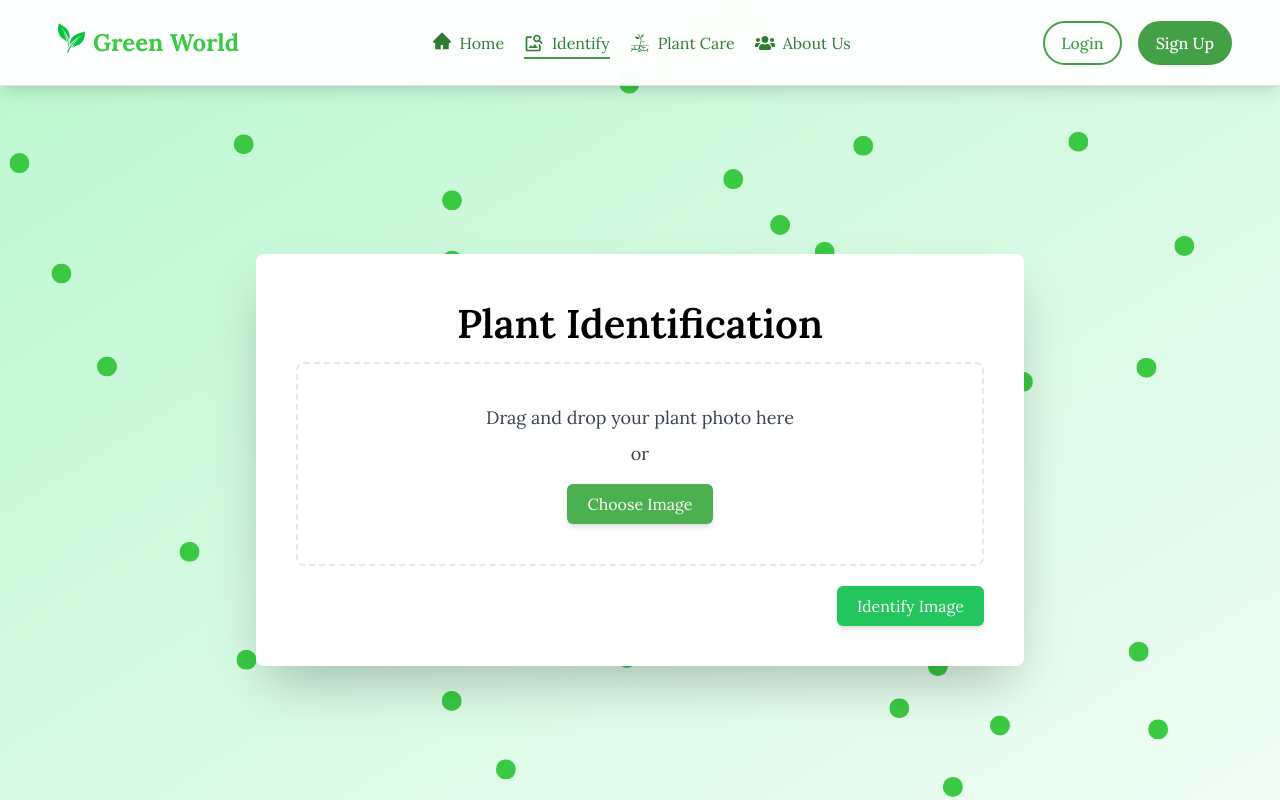
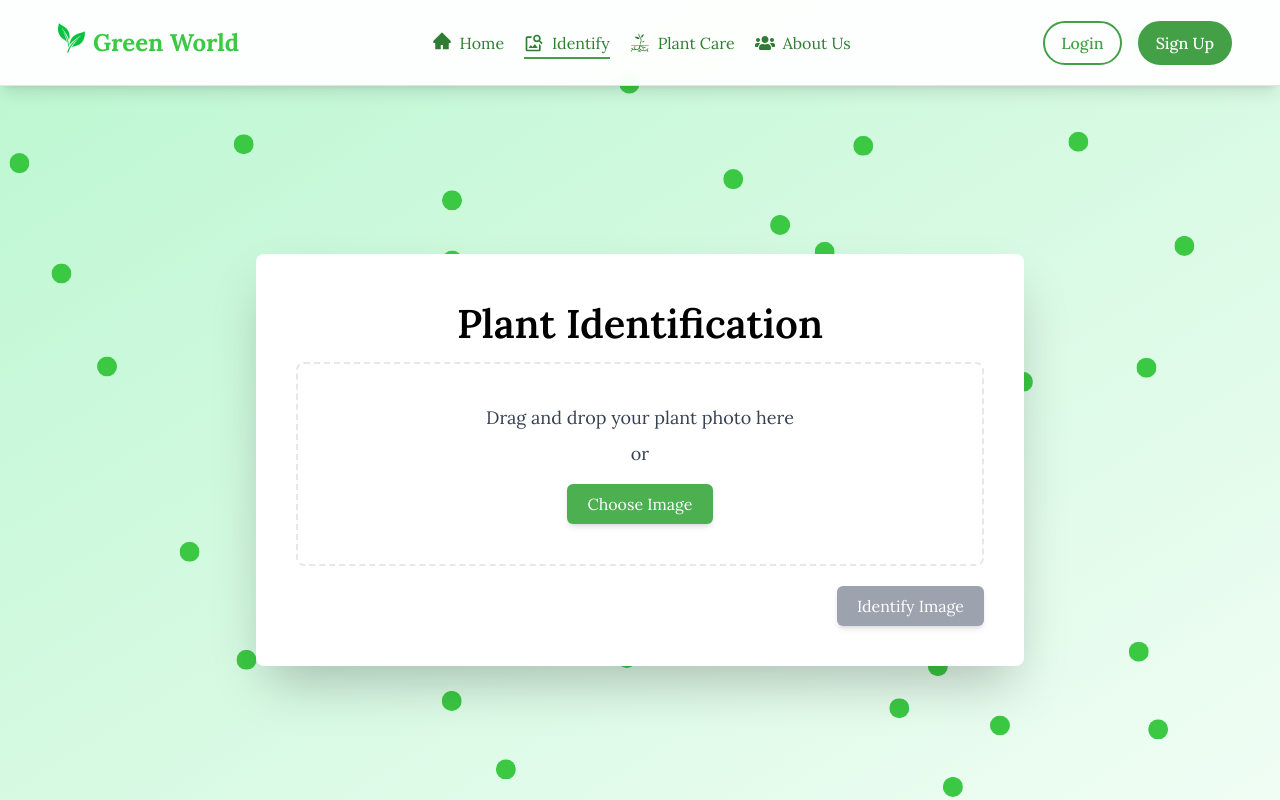
Before and after one commit to Green-World-Project/green-world-web, a React (Vite) app: page /identify in a window 1280 px wide. Built offline with nearby package versions, Linux system fonts and the light colour scheme.

Commit message:
feat: add IdentifiedPlantCard in nested conditional rendering

```diff
--- a/src/pages/Identifiy/components/UploadPlant.tsx
+++ b/src/pages/Identifiy/components/UploadPlant.tsx
@@ -4,6 +4,9 @@ import axios from "axios";
 import { identify } from "../../../constants/END_POINTS";
 import { StoreContext } from "../../../context/StoreContext";
 import { IoClose } from "react-icons/io5";
+import IdentifiedPlantCard from "../../../shared/IdentifiedPlantCard";
+import { PlantResult } from "../../../interfaces/interfaces";
+import { toast } from "react-toastify";
 
 export default function UploadPlant() {
   const containerRef = useRef(null);
@@ -18,6 +21,7 @@ export default function UploadPlant() {
   // const [images, setImages] = useState<string[]>([]);
   const [selectedFile, setSelectedFile] = useState<File | null>(null);
   const [previewImage, setPreviewImage] = useState<string | null>(null);
+  const [plantResult, setPlantResult] = useState<PlantResult | null>(null);
   const [loading, setLoading] = useState(false);
   const fileInputRef = useRef<HTMLInputElement>(null);
 
@@ -30,6 +34,7 @@ export default function UploadPlant() {
   const handleRemoveImage = () => {
     setSelectedFile(null);
     setPreviewImage(null);
+    setPlantResult(null);
   };
 
   // Handle file selection or drop event
@@ -61,11 +66,12 @@ export default function UploadPlant() {
           Authorization: `Bearer ${token}`, // Add Bearer token to headers
         },
       });
-      console.log("Upload success:", response.data);
-      alert("Image uploaded successfully!");
+
+      setPlantResult(response.data);
+      toast.success("Image uploaded successfully!");
     } catch (error) {
       console.error("Upload error:", error);
-      alert("Failed to upload image.");
+      toast.error("Failed to upload image.");
     } finally {
       setLoading(false);
     }
@@ -140,8 +146,14 @@ transition-colors hover:border-[#4CAF50] hover:bg-[#f9f9f9] ${
               Choose Image
             </button>
           </>
+        ) : plantResult ? (
+          <IdentifiedPlantCard
+            handleRemoveImage={handleRemoveImage}
+            image={previewImage}
+            plantResult={plantResult}
+          />
         ) : (
-          <div className="relative w-64 h-64 ">
+          <div className="relative w-64 h-64">
             <img
               src={previewImage}
               alt="Preview"
@@ -160,14 +172,19 @@ transition-colors hover:border-[#4CAF50] hover:bg-[#f9f9f9] ${
       <div className="flex justify-end mt-5">
         <button
           onClick={handleUpload}
-          disabled={!selectedFile || loading}
-          className={`upload-button text-base bg-[#4CAF50] text-white px-5 py-2 rounded-md shadow-md transition-all hover:bg-[#45a049] focus:outline-none ${
-            loading ? "bg-gray-400" : "bg-green-500 hover:bg-green-600"
-          }`}
+          disabled={!selectedFile || !!plantResult || loading}
+          className={`upload-button text-base text-white px-5 py-2 rounded-md shadow-md transition-all focus:outline-none
+    ${
+      loading || !selectedFile || plantResult
+        ? "bg-gray-400 cursor-not-allowed"
+        : "bg-green-500 hover:bg-green-600"
+    }
+  `}
         >
           {loading ? "Uploading..." : "Identify Image"}
         </button>
       </div>
+
       {/* <div className="grid grid-cols-1 sm:grid-cols-2 lg:grid-cols-3 gap-6 mt-5">
           {images.map((img, index) => (
             <div
```
